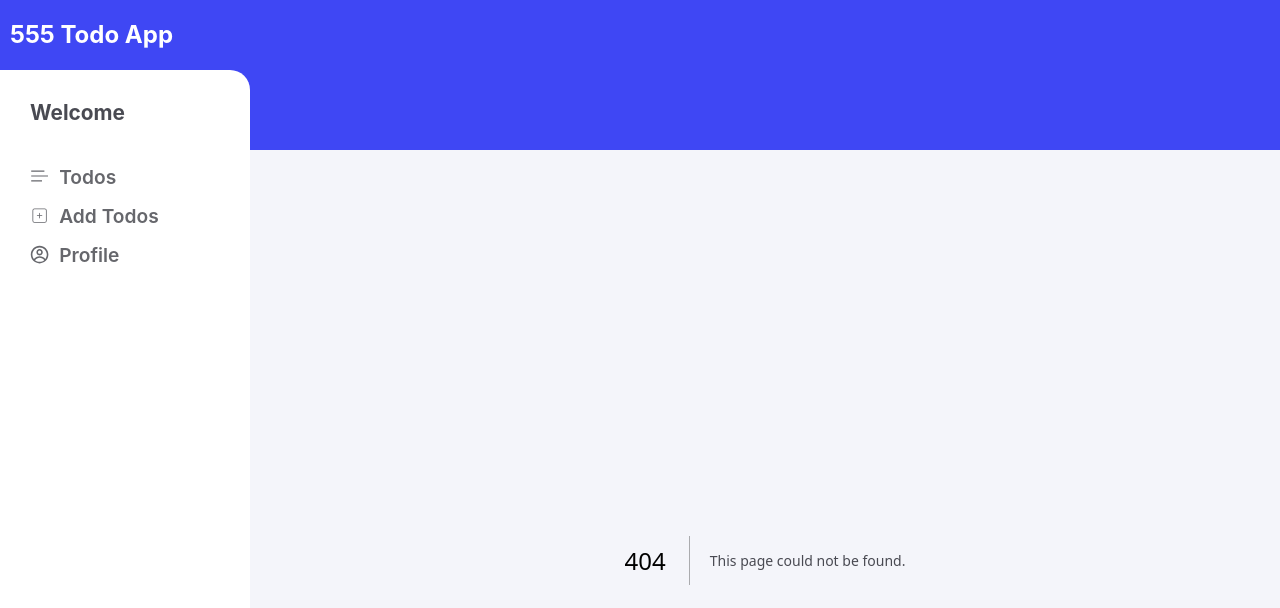
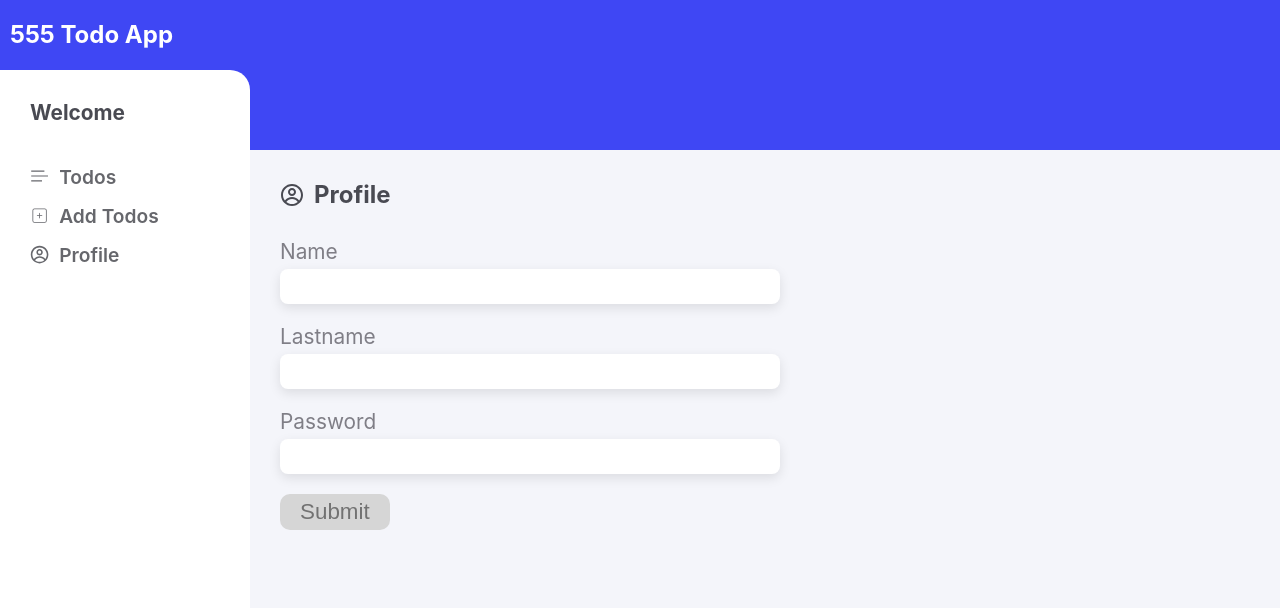
Before and after one commit to yosef-rrezaie/Todo-App, a Next.js app: page /profile in a window 1280 px wide. Before the commit this address had no page. Shown: the top 608 px of the page. Built offline with nearby package versions, Linux system fonts and the light colour scheme; no server answers; the database is empty; sample sign-in values are in the browser's storage.

Commit message:
Create a form to complete the information

```diff
--- /dev/null
+++ b/components/layout/modules/ProfileForm.js
@@ -0,0 +1,46 @@
+function ProfileForm({
+  name,
+  lastName,
+  password,
+  setName,
+  setLastName,
+  setPassword,
+  submitHnadler,
+}) {
+  return (
+    <>
+      <div className="profile-form__input">
+        <div>
+          <label htmlFor="name">Name</label>
+          <input
+            id="name"
+            type="text"
+            value={name}
+            onChange={(e) => setName(e.target.value)}
+          ></input>
+        </div>
+        <div>
+          <label htmlFor="lastName">Lastname</label>
+          <input
+            id="lastName"
+            type="text"
+            value={lastName}
+            onChange={(e) => setLastName(e.target.value)}
+          ></input>
+        </div>
+        <div>
+          <label htmlFor="password">Password</label>
+          <input
+            id="password"
+            type="password"
+            value={password}
+            onChange={(e) => setPassword(e.target.value)}
+          ></input>
+        </div>
+      </div>
+      <button onClick={submitHnadler}>Submit</button>
+    </>
+  );
+}
+
+export default ProfileForm;
--- /dev/null
+++ b/components/layout/templates/ProfilePage.js
@@ -0,0 +1,32 @@
+import React, { useState } from "react";
+import { CgProfile } from "react-icons/cg";
+import ProfileForm from "../modules/ProfileForm";
+
+function ProfilePage({ data }) {
+  const [name, setName] = useState("");
+  const [lastName, setLastName] = useState("");
+  const [password, setPassword] = useState("");
+  console.log(data);
+
+  function submitHnadler() {}
+
+  return (
+    <div className="profile-form">
+      <h2>
+        <CgProfile />
+        Profile
+      </h2>
+      <ProfileForm
+        name={name}
+        lastName={lastName}
+        password={password}
+        setName={setName}
+        setLastName={setLastName}
+        setPassword={setPassword}
+        submitHnadler={submitHnadler}
+      />
+    </div>
+  );
+}
+
+export default ProfilePage;
--- /dev/null
+++ b/pages/profile.js
@@ -0,0 +1,36 @@
+import ProfilePage from "@/components/layout/templates/ProfilePage";
+import { User } from "@/models/User";
+import connectDB from "@/utils/connectDB";
+import { getSession } from "next-auth/react";
+
+function Profile({ data }) {
+  return <ProfilePage data={data} />;
+}
+
+export default Profile;
+
+export async function getServerSideProps({ req }) {
+  const session = await getSession({ req });
+  if (!session) {
+    return {
+      redirect: {
+        destination: "/signin",
+      },
+    };
+  }
+
+  try {
+    await connectDB();
+  } catch (error) {
+    console.log(error);
+    return res
+      .status(500)
+      .json({ status: "failed", message: "Erorr to connecting to DB" });
+  }
+
+  const user = await User.findOne({ email: session.user.email });
+  const userParse = JSON.parse(JSON.stringify(user));
+  return {
+    props: { data : userParse },
+  };
+}
```
